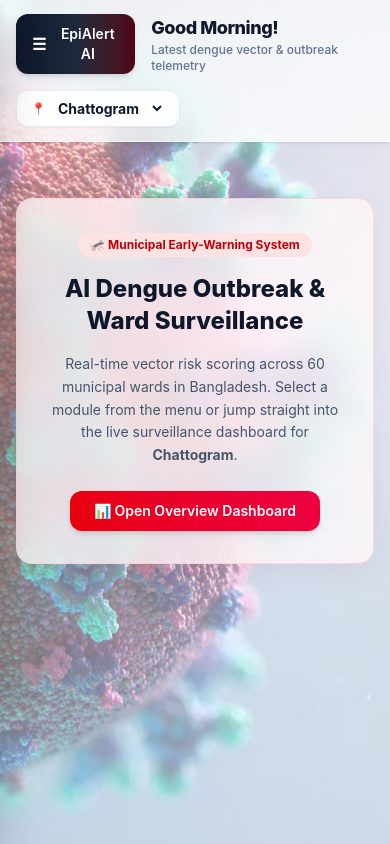
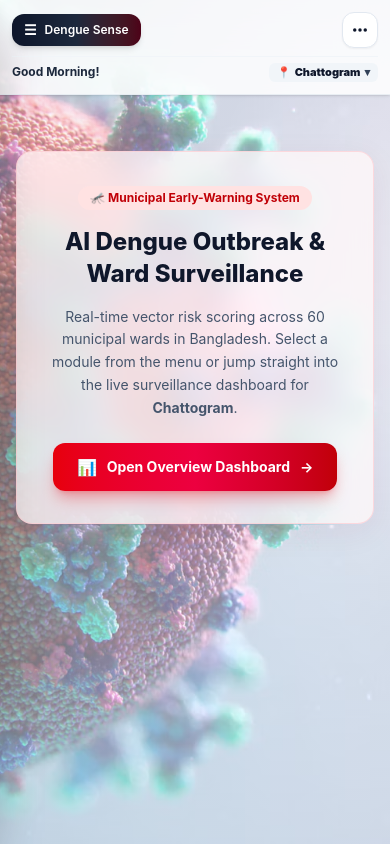
Before and after one commit to saamiaaa/Al-Dengue-system, a Next.js app: page / in a window 390 px wide. Built offline with nearby package versions, Linux system fonts and the light colour scheme.

Commit message:
polish: add interactive city selector and responsive mobile menu

```diff
--- a/src/app/Components/Header.jsx
+++ b/src/app/Components/Header.jsx
@@ -1,5 +1,5 @@
 "use client";
-import React, { useState, useEffect } from "react";
+import React, { useState, useEffect, useRef } from "react";
 
 const Header = ({
   isSidebarOpen,
@@ -15,36 +15,53 @@ const Header = ({
     "Narayanganj",
   ];
   const [greeting, setGreeting] = useState("Welcome!");
+  const [isMobileCityOpen, setIsMobileCityOpen] = useState(false);
+  const mobileMenuRef = useRef(null);
 
   useEffect(() => {
     const updateGreeting = () => {
       const hour = new Date().getHours();
-      if (hour < 12) setGreeting("Good Morning!");
-      else if (hour < 18) setGreeting("Good Afternoon!");
-      else setGreeting("Good Evening!");
+      if (hour >= 5 && hour < 12) setGreeting("Good Morning!");
+      else if (hour >= 12 && hour < 18) setGreeting("Good Afternoon!");
+      else if (hour >= 18 && hour < 21) setGreeting("Good Evening!");
+      else setGreeting("Good Night!");
     };
 
     const timer = setTimeout(updateGreeting, 0);
     return () => clearTimeout(timer);
   }, []);
 
+  useEffect(() => {
+    const handleClickOutside = (event) => {
+      if (
+        mobileMenuRef.current &&
+        !mobileMenuRef.current.contains(event.target)
+      ) {
+        setIsMobileCityOpen(false);
+      }
+    };
+    document.addEventListener("mousedown", handleClickOutside);
+    return () => document.removeEventListener("mousedown", handleClickOutside);
+  }, []);
+
   return (
-    <header className="sticky top-0 z-20 bg-white/75 backdrop-blur-xl border-b border-white/60 shadow-sm px-4 sm:px-6 py-3.5 transition-all">
-      <div className="flex flex-wrap items-center justify-between gap-4">
-        <div className="flex items-center gap-4">
+    <header className="sticky top-0 z-30 bg-white/85 backdrop-blur-xl border-b border-slate-200/70 shadow-sm px-3 sm:px-6 py-3 transition-all">
+      <div className="flex items-center justify-between gap-2 sm:gap-4">
+        <div className="flex items-center gap-2.5 sm:gap-4 min-w-0">
           <button
+            type="button"
             onClick={() => setIsSidebarOpen(!isSidebarOpen)}
-            className="flex items-center gap-2.5 px-4 py-2.5 rounded-xl bg-gradient-to-r from-slate-900 via-slate-800 to-rose-950 hover:from-red-600 hover:to-rose-600 text-white font-semibold text-sm shadow-md hover:shadow-lg hover:shadow-red-600/25 transition-all duration-300 cursor-pointer"
+            className="shrink-0 flex items-center gap-2 px-3 sm:px-4 py-2 sm:py-2.5 rounded-xl bg-gradient-to-r from-slate-900 via-slate-800 to-rose-950 hover:from-red-600 hover:to-rose-600 text-white font-semibold text-xs sm:text-sm shadow-md hover:shadow-lg hover:shadow-red-600/25 active:scale-95 transition-all duration-200 cursor-pointer"
           >
-            <span className="text-base leading-none">☰</span>
-            <span>EpiAlert AI</span>
+            <span className="text-sm sm:text-base leading-none">☰</span>
+            <span className="whitespace-nowrap">Dengue Sense</span>
           </button>
 
           <div className="hidden sm:block h-8 w-px bg-slate-300/70" />
 
-          <div>
+          <div className="hidden sm:block">
             <div className="flex items-center gap-2">
-              <h2 className="text-lg sm:text-xl font-extrabold text-slate-900 tracking-tight">
+              <h2 className="text-xl font-extrabold text-slate-900 tracking-tight">
                 {greeting}
               </h2>
               <span className="hidden md:inline-flex items-center gap-1.5 px-2.5 py-0.5 rounded-full text-[11px] font-bold bg-emerald-100/90 text-emerald-700 border border-emerald-200">
@@ -58,22 +75,97 @@ const Header = ({
           </div>
         </div>
 
-        <div className="flex items-center gap-2 bg-white/80 backdrop-blur-md px-3.5 py-2 rounded-xl border border-slate-200/80 shadow-xs">
-          <span className="text-xs font-semibold text-slate-500 flex items-center gap-1">
-            📍 <span className="hidden sm:inline">City:</span>
+        <div className="group relative hidden sm:flex items-center bg-gradient-to-b from-white to-slate-50 hover:from-red-50/40 hover:to-white rounded-xl border border-slate-300/90 hover:border-red-400 focus-within:border-red-500 focus-within:ring-2 focus-within:ring-red-500/20 shadow-sm hover:shadow-md active:scale-[0.98] transition-all duration-200">
+          <span className="pointer-events-none pl-3.5 pr-1.5 text-xs font-semibold text-slate-500 group-hover:text-red-600 flex items-center gap-1 transition-colors">
+            📍 <span>City:</span>
           </span>
           <select
+            aria-label="Select City"
             value={selectedCity}
             onChange={(e) => setSelectedCity(e.target.value)}
-            className="bg-transparent font-bold text-sm text-slate-900 focus:outline-none cursor-pointer pr-1"
+            className="appearance-none bg-transparent font-bold text-sm text-slate-900 group-hover:text-red-700 py-2 pr-8 pl-1 focus:outline-none cursor-pointer transition-colors"
           >
             {cities.map((city) => (
-              <option key={city} value={city} className="bg-white text-slate-900">
+              <option key={city} value={city} className="bg-white text-slate-900 font-medium">
                 {city}
               </option>
             ))}
           </select>
+          <span className="pointer-events-none absolute right-3 text-slate-400 group-hover:text-red-600 group-hover:translate-y-0.5 transition-all duration-200">
+            <svg width="14" height="14" viewBox="0 0 20 20" fill="currentColor">
+              <path
+                fillRule="evenodd"
+                d="M5.23 7.21a.75.75 0 011.06.02L10 11.168l3.71-3.938a.75.75 0 111.08 1.04l-4.25 4.5a.75.75 0 01-1.08 0l-4.25-4.5a.75.75 0 01.02-1.06z"
+                clipRule="evenodd"
+              />
+            </svg>
+          </span>
         </div>
+
+        <div className="relative sm:hidden" ref={mobileMenuRef}>
+          <button
+            type="button"
+            aria-label="Select City"
+            onClick={() => setIsMobileCityOpen(!isMobileCityOpen)}
+            className={`flex items-center justify-center w-9 h-9 rounded-xl border shadow-xs active:scale-90 transition-all duration-200 cursor-pointer ${
+              isMobileCityOpen
+                ? "bg-red-600 text-white border-red-600 shadow-md shadow-red-600/25"
+                : "bg-white hover:bg-slate-100 text-slate-900 border-slate-200"
+            }`}
+          >
+            <svg
+              width="18"
+              height="18"
+              viewBox="0 0 24 24"
+              fill="currentColor"
+              aria-hidden="true"
+            >
+              <circle cx="5" cy="12" r="2.3" />
+              <circle cx="12" cy="12" r="2.3" />
+              <circle cx="19" cy="12" r="2.3" />
+            </svg>
+          </button>
+
+          {isMobileCityOpen && (
+            <div className="absolute right-0 mt-2 w-48 rounded-xl bg-white border border-slate-200 shadow-xl py-1.5 z-50">
+              <div className="px-3 py-1.5 text-[11px] font-bold uppercase tracking-wider text-slate-400 border-b border-slate-100">
+                📍 Select City
+              </div>
+              {cities.map((city) => {
+                const isSelected = selectedCity === city;
+                return (
+                  <button
+                    key={city}
+                    type="button"
+                    onClick={() => {
+                      setSelectedCity(city);
+                      setIsMobileCityOpen(false);
+                    }}
+                    className={`w-full text-left px-3.5 py-2.5 text-xs font-semibold flex items-center justify-between active:scale-[0.98] transition cursor-pointer ${
+                      isSelected
+                        ? "bg-red-50 text-red-700 font-bold"
+                        : "text-slate-700 hover:bg-slate-50"
+                    }`}
+                  >
+                    <span>{city}</span>
+                    {isSelected && <span className="text-red-600 font-bold">✓</span>}
+                  </button>
+                );
+              })}
+            </div>
+          )}
+        </div>
+      </div>
+
+      <div className="flex sm:hidden items-center justify-between mt-2 pt-1.5 border-t border-slate-100 text-xs">
+        <span className="font-bold text-slate-800">{greeting}</span>
+        <button
+          type="button"
+          onClick={() => setIsMobileCityOpen(!isMobileCityOpen)}
+          className="inline-flex items-center gap-1 text-[11px] font-semibold text-slate-700 bg-slate-100 hover:bg-red-50 hover:text-red-700 active:scale-95 px-2 py-0.5 rounded-md transition cursor-pointer"
+        >
+          📍 <strong className="text-slate-900">{selectedCity}</strong> ▾
+        </button>
       </div>
     </header>
   );
--- a/src/app/Components/Navbar.jsx
+++ b/src/app/Components/Navbar.jsx
@@ -27,12 +27,17 @@ const Navbar = () => {
             Real-time vector risk scoring across 60 municipal wards in Bangladesh. Select a module from the menu or jump straight into the live surveillance dashboard for <strong>{selectedCity}</strong>.
           </p>
           <div className="pt-2 flex flex-wrap justify-center gap-3">
-            <button
-              onClick={() => setActiveTab("Overview")}
-              className="px-6 py-2.5 rounded-xl bg-gradient-to-r from-red-600 to-rose-600 text-white font-semibold text-sm shadow-md hover:shadow-lg transition cursor-pointer"
-            >
-              📊 Open Overview Dashboard
-            </button>
+            <button type="button" onClick={() => setActiveTab("Overview")}
+  className="group relative inline-flex items-center gap-2.5 px-6 py-3 rounded-xl bg-gradient-to-r from-red-600 via-rose-600 to-red-700 hover:from-red-500 hover:to-rose-500 text-white font-bold text-sm shadow-lg shadow-red-600/30 hover:shadow-xl hover:shadow-red-500/40 hover:-translate-y-0.5 active:scale-95 transition-all duration-200 cursor-pointer select-none"
+>
+  <span className="text-base transition-transform duration-200 group-hover:scale-110">
+    📊
+  </span>
+  <span>Open Overview Dashboard</span>
+  <span className="transition-transform duration-200 group-hover:translate-x-1">
+    →
+  </span>
+</button>
           </div>
         </div>
       );
--- a/src/app/globals.css
+++ b/src/app/globals.css
@@ -4,7 +4,7 @@
 
 .bg-white\/95,
 .bg-white\/90 {
-  background-color: rgba(255, 248, 248, 0.78) !important; /* Subtle Warm Blush */
+  background-color: rgba(255, 248, 248, 0.78) !important;
   backdrop-filter: blur(14px) saturate(160%);
   -webkit-backdrop-filter: blur(14px) saturate(160%);
   border: 1px solid rgba(254, 205, 211, 0.7) !important;
```
